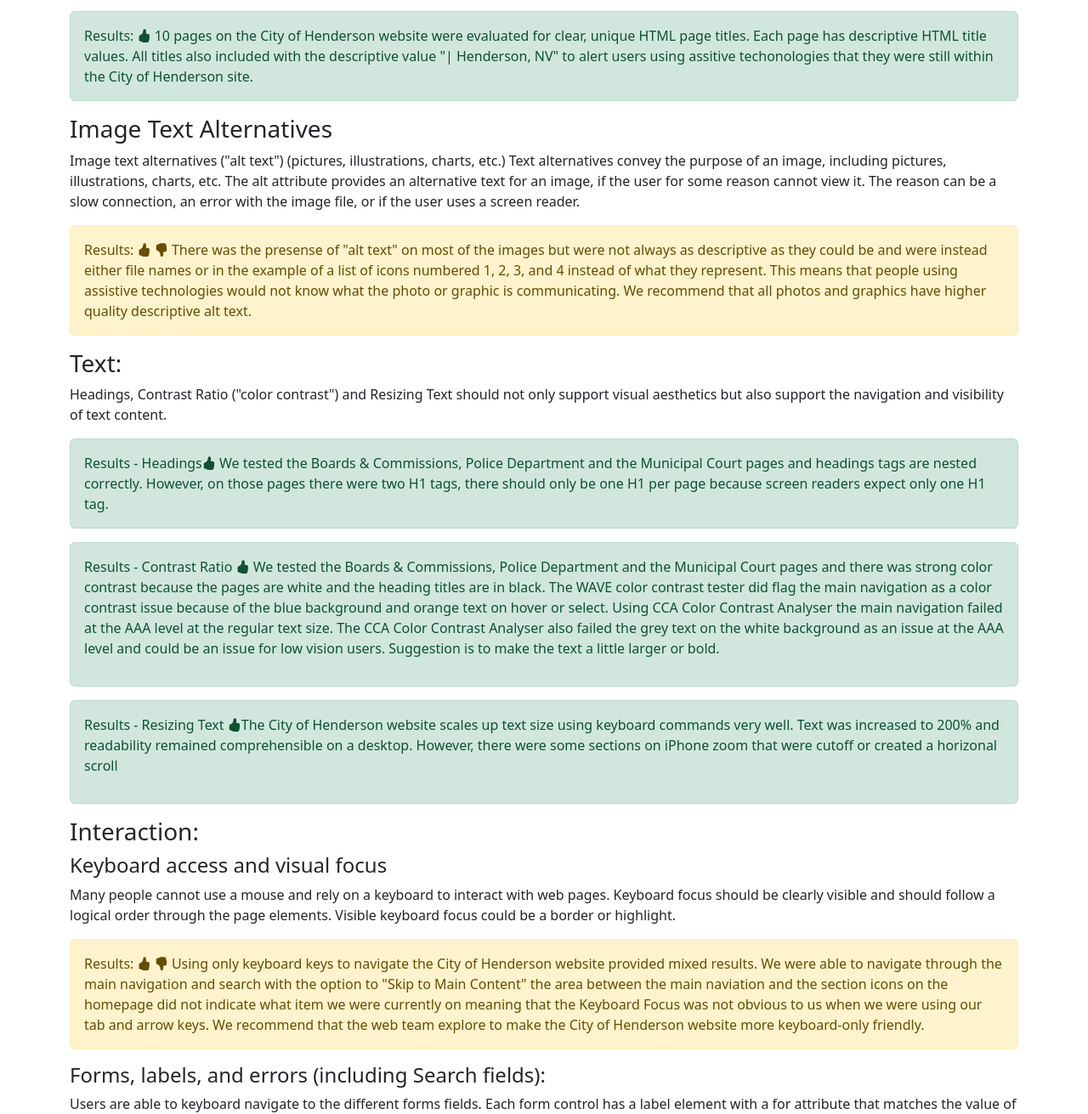
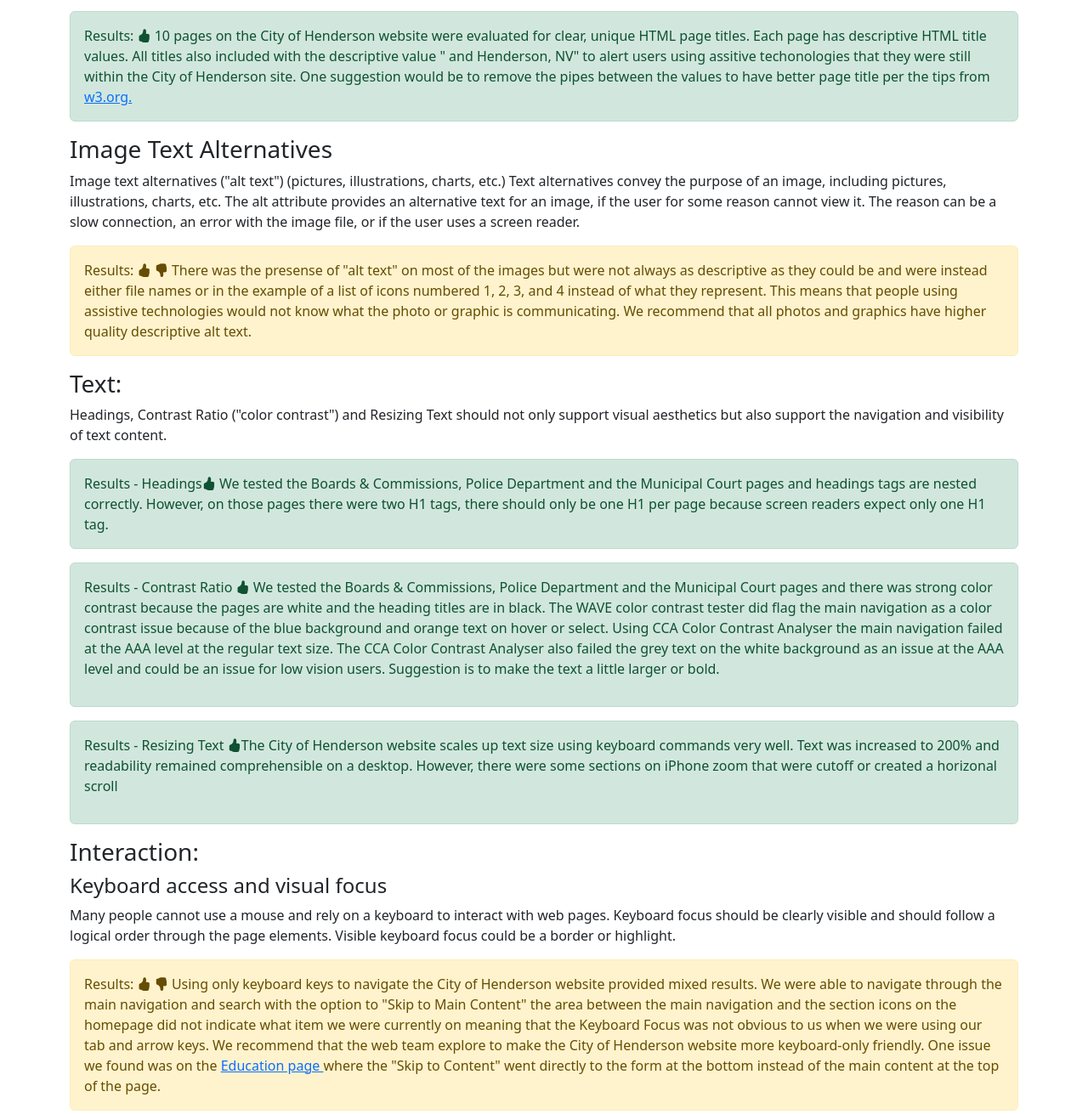
Before and after one commit to paulaloop23/paulaloop23.github.io, a plain HTML site: page accessibility_audit_city_henderson.html in a window 1280 px wide. Shown: the part 419-1730 px from the top of the page at 85% size. Drawn offline with nearby package versions, Linux system fonts and the light colour scheme.

Commit message:
V2
Added to sections and fixed typos

```diff
--- a/accessibility_audit_city_henderson.html
+++ b/accessibility_audit_city_henderson.html
@@ -30,7 +30,7 @@
 <p>In the web page markup, the <code>&lt;title&gt;</code> is within the <code>&lt;head&gt;</code> tag. Good page titles are particularly important for orientation, they help people know where they are and move between pages open in their browser tab. The first thing screen readers say when the user goes to a different web page is the page title.</p>
 
 <!-- green success css class -->
-<p class="alert alert-success" role="alert">Results: <i class="bi bi-hand-thumbs-up-fill"></i> 10 pages on the City of Henderson website were evaluated for clear, unique HTML page titles. Each page has descriptive HTML title values. All titles also included with the descriptive value "| Henderson, NV" to alert users using assitive techonologies that they were still within the City of Henderson site. </p>
+<p class="alert alert-success" role="alert">Results: <i class="bi bi-hand-thumbs-up-fill"></i> 10 pages on the City of Henderson website were evaluated for clear, unique HTML page titles. Each page has descriptive HTML title values. All titles also included with the descriptive value " and  Henderson, NV" to alert users using assitive techonologies that they were still within the City of Henderson site. One suggestion would be to remove the pipes between the values to have better page title per the tips from <a href="https://www.w3.org/WAI/test-evaluate/preliminary/#title">w3.org. </a></p>
 
 <h3>Image Text Alternatives</h3>
 <p>Image text alternatives ("alt text") (pictures, illustrations, charts, etc.) Text alternatives convey the purpose of an image, including pictures, illustrations, charts, etc. The alt attribute provides an alternative text for an image, if the user for some reason cannot view it. The reason can be a slow connection, an error with the image file, or if the user uses a screen reader.</p>
@@ -57,7 +57,7 @@ We tested the Boards & Commissions, Police Department and the Municipal Court pa
  <h4>Keyboard access and visual focus </h4>
  <p>Many people cannot use a mouse and rely on a keyboard to interact with web pages. Keyboard focus should be clearly visible and should follow a logical order through the page elements. Visible keyboard focus could be a border or highlight. </p>
 <!-- red success div -->
-<div class="alert alert-warning" role="alert">Results: <i class="bi bi-hand-thumbs-up-fill"></i> <i class="bi bi-hand-thumbs-down-fill"></i> Using only keyboard keys to navigate the City of Henderson website provided mixed results. We were able to navigate through the main navigation and search with the option to "Skip to Main Content" the area between the main naviation and the section icons on the homepage did not indicate what item we were currently on meaning that the Keyboard Focus was not obvious to us when we were using our tab and arrow keys. We recommend that the web team explore to make the City of Henderson website more keyboard-only friendly.
+<div class="alert alert-warning" role="alert">Results: <i class="bi bi-hand-thumbs-up-fill"></i> <i class="bi bi-hand-thumbs-down-fill"></i> Using only keyboard keys to navigate the City of Henderson website provided mixed results. We were able to navigate through the main navigation and search with the option to "Skip to Main Content" the area between the main navigation and the section icons on the homepage did not indicate what item we were currently on meaning that the Keyboard Focus was not obvious to us when we were using our tab and arrow keys. We recommend that the web team explore to make the City of Henderson website more keyboard-only friendly. One issue we found was on the <a href="https://www.cityofhenderson.com/our-city/initiatives/education"> Education page </a> where the "Skip to Content" went directly to the form at the bottom instead of the main content at the top of the page.
 </div>
 
 
```
